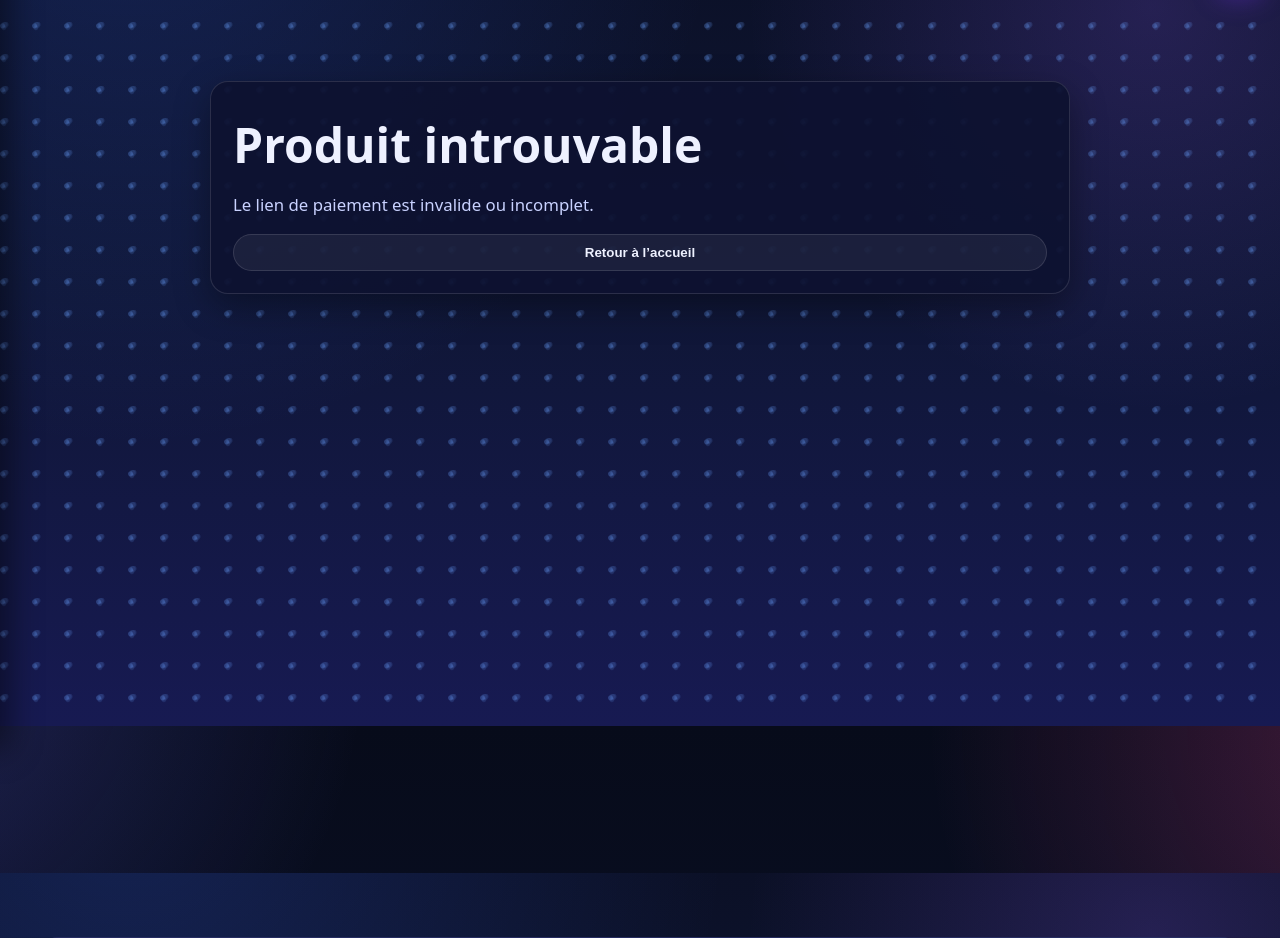
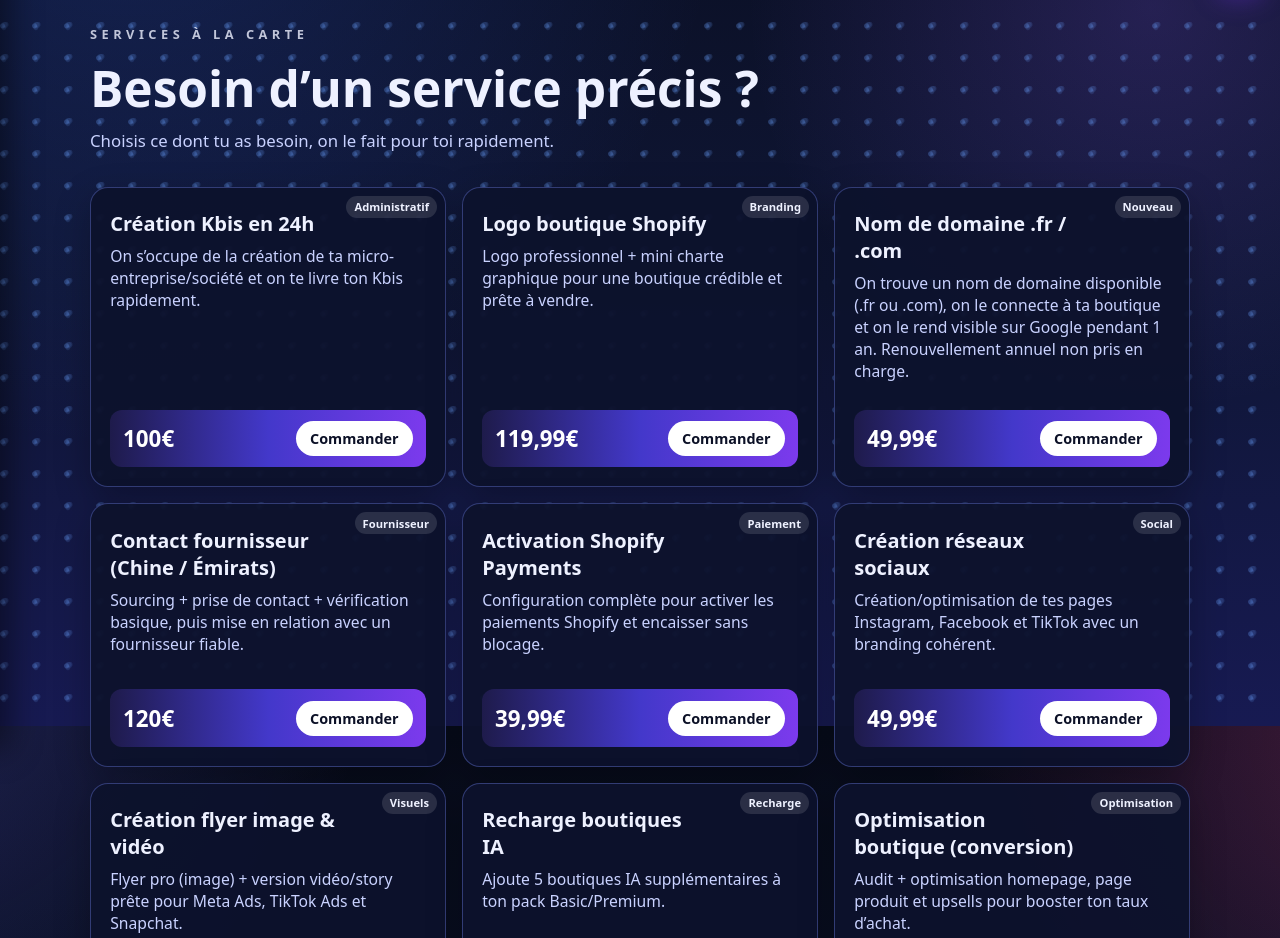
Before and after one commit to Mrfezz/copyshop-ia, a Next.js app: page /paiement in a window 1280 px wide. Shown: the part 74-1012 px from the top of the page. Built offline with nearby package versions, Linux system fonts and the light colour scheme.

Commit message:
Ajout service Nom de domaine

```diff
--- a/app/_components/FloatingCartButton.tsx
+++ b/app/_components/FloatingCartButton.tsx
@@ -29,18 +29,17 @@ const styles: Record<string, React.CSSProperties> = {
   btn: {
     position: "fixed",
     top: 16,
-    right: 16,     // ✅ à droite
-    left: "auto",  // ✅ force à ne jamais être à gauche
+    right: 16,
+    left: "auto",
     zIndex: 9999,
 
     width: 46,
     height: 46,
-    borderRadius: 12, // ✅ simple, carré arrondi (style discret)
+    borderRadius: 12,
     display: "grid",
     placeItems: "center",
     textDecoration: "none",
 
-    // ✅ couleur digital Copyshop
     background:
       "linear-gradient(135deg, #141a4a 0%, #6a2fd6 55%, #e64aa7 100%)",
     border: "1px solid rgba(255,255,255,0.25)",
--- a/app/paiement/page.tsx
+++ b/app/paiement/page.tsx
@@ -1,255 +1,164 @@
-// app/paiement/page.tsx
-"use client";
+// app/services-a-la-carte/page.tsx
+import Link from "next/link";
+import type React from "react";
 
-import React, {
-  useEffect,
-  useMemo,
-  useState,
-  type CSSProperties,
-} from "react";
-import { useRouter } from "next/navigation";
-import { PRODUCTS, type ProductKey } from "@/lib/products";
-
-type ProductLike = {
-  name: string;
-  price?: string;
-  priceLabel?: string;
-  description?: string;
-  desc?: string;
-  points?: string[];
-  bullets?: string[];
+type Service = {
+  title: string;
+  price: string;
+  desc: string;
+  tag?: string;
+  productKey:
+    | "kbis-24h"
+    | "logo-shopify"
+    | "nom-domaine"
+    | "contact-fournisseur"
+    | "shopify-paiement"
+    | "reseaux-sociaux"
+    | "flyer-image-video"
+    | "recharge-ia"
+    | "optimisation-boutique";
 };
 
-const COLORS = {
-  bgTop: "#0b1026",
-  bgMid: "#0f1635",
-  bgBottom: "#171a52",
+const SERVICES: Service[] = [
+  {
+    title: "Création Kbis en 24h",
+    price: "100€",
+    desc: "On s’occupe de la création de ta micro-entreprise/société et on te livre ton Kbis rapidement.",
+    tag: "Administratif",
+    productKey: "kbis-24h",
+  },
+  {
+    title: "Logo boutique Shopify",
+    price: "119,99€",
+    desc: "Logo professionnel + mini charte graphique pour une boutique crédible et prête à vendre.",
+    tag: "Branding",
+    productKey: "logo-shopify",
+  },
+  {
+    title: "Nom de domaine .fr / .com",
+    price: "49,99€",
+    desc: "On trouve un nom de domaine disponible (.fr ou .com), on le connecte à ta boutique et on le rend visible sur Google pendant 1 an. Renouvellement annuel non pris en charge.",
+    tag: "Nouveau",
+    productKey: "nom-domaine",
+  },
+  {
+    title: "Contact fournisseur (Chine / Émirats)",
+    price: "120€",
+    desc: "Sourcing + prise de contact + vérification basique, puis mise en relation avec un fournisseur fiable.",
+    tag: "Fournisseur",
+    productKey: "contact-fournisseur",
+  },
+  {
+    title: "Activation Shopify Payments",
+    price: "39,99€",
+    desc: "Configuration complète pour activer les paiements Shopify et encaisser sans blocage.",
+    tag: "Paiement",
+    productKey: "shopify-paiement",
+  },
+  {
+    title: "Création réseaux sociaux",
+    price: "49,99€",
+    desc: "Création/optimisation de tes pages Instagram, Facebook et TikTok avec un branding cohérent.",
+    tag: "Social",
+    productKey: "reseaux-sociaux",
+  },
+  {
+    title: "Création flyer image & vidéo",
+    price: "100€",
+    desc: "Flyer pro (image) + version vidéo/story prête pour Meta Ads, TikTok Ads et Snapchat.",
+    tag: "Visuels",
+    productKey: "flyer-image-video",
+  },
+  {
+    title: "Recharge boutiques IA",
+    price: "29,99€",
+    desc: "Ajoute 5 boutiques IA supplémentaires à ton pack Basic/Premium.",
+    tag: "Recharge",
+    productKey: "recharge-ia",
+  },
+  {
+    title: "Optimisation boutique (conversion)",
+    price: "179,99€",
+    desc: "Audit + optimisation homepage, page produit et upsells pour booster ton taux d’achat.",
+    tag: "Optimisation",
+    productKey: "optimisation-boutique",
+  },
+];
 
-  text: "#eef1ff",
-  muted: "#c9d2ff",
-
-  cardBg: "rgba(14,18,48,0.92)",
-  border: "rgba(255,255,255,0.12)",
-
-  violet: "#6a2fd6",
-  violetDeep: "#4338ca",
-  pink: "#e64aa7",
-};
-
-// ✅ Texte de secours si un produit n’a pas de description
-const DEFAULT_DESCS: Record<string, string> = {
-  // Services digitaux
-  "services-essentiel":
-    "Le pack parfait pour lancer ta boutique vite et proprement. Base solide, pro et prête à vendre.",
-  "services-pro":
-    "Passe au niveau supérieur : accompagnement + administratif + sourcing pour sécuriser ton business.",
-  "services-business":
-    "Lancement premium clé en main : optimisation complète, fournisseur géré et boutique prête à scaler.",
-
-  // Packs IA
-  "ia-basic":
-    "Accès immédiat à Copyshop IA pour générer ta boutique Shopify en quelques minutes.",
-  "ia-premium":
-    "Le meilleur équilibre pour tester plusieurs niches et accélérer tes résultats avec l’IA.",
-  "ia-ultime":
-    "Scaling illimité : génération sans limite + branding complet. Le pack ultime pour aller très loin.",
-
-  // À la carte
-  "kbis-24h":
-    "On crée ta micro-entreprise/société et tu reçois ton Kbis rapidement. Zéro stress administratif.",
-  "logo-shopify":
-    "Un logo pro + mini charte graphique pour rendre ta boutique crédible dès le premier regard.",
-  "nom-domaine":
-    "On trouve un nom disponible (.fr ou .com), on achète et on le connecte à ta boutique Shopify, avec mise en ligne sur Google. Validité 1 an (renouvellement à ta charge).",
-  "contact-fournisseur":
-    "On te trouve un fournisseur fiable, on vérifie, puis on te met en relation pour que tu puisses vendre sereinement.",
-  "shopify-paiement":
-    "Activation complète des paiements Shopify pour encaisser sans blocage et vendre direct.",
-  "reseaux-sociaux":
-    "On te prépare des réseaux propres et cohérents (Insta, FB, TikTok) prêts à convertir.",
-  "flyer-image-video":
-    "Flyer pro + version vidéo/story pour Meta, TikTok et Snap. Prêt pour lancer ta pub.",
-  "recharge-ia":
-    "Ajoute 5 boutiques IA supplémentaires à ton pack pour tester encore plus de produits.",
-  "optimisation-boutique":
-    "Audit + optimisation (homepage, produit, upsell) pour booster ton taux d’achat et tes conversions.",
-};
-
-export default function PaiementPage() {
-  const router = useRouter();
-
-  // ✅ on lit ?product= côté client uniquement
-  const [keyParam, setKeyParam] = useState<ProductKey | null>(null);
-  const [ready, setReady] = useState(false);
-  const [loading, setLoading] = useState(false);
-  const [error, setError] = useState<string | null>(null);
-
-  useEffect(() => {
-    if (typeof window === "undefined") return;
-
-    const sp = new URLSearchParams(window.location.search);
-    const rawKey = sp.get("product") as ProductKey | null;
-
-    if (rawKey && rawKey in PRODUCTS) {
-      setKeyParam(rawKey);
-    } else {
-      setKeyParam(null);
-    }
-
-    setReady(true);
-  }, []);
-
-  const product = useMemo<ProductLike | null>(() => {
-    if (!keyParam) return null;
-    return PRODUCTS[keyParam] as unknown as ProductLike;
-  }, [keyParam]);
-
-  const priceLabel = product?.priceLabel ?? product?.price ?? "—";
-
-  const rawDescription = product?.description ?? product?.desc ?? "";
-  const description =
-    rawDescription.trim() ||
-    (keyParam ? DEFAULT_DESCS[keyParam] : "") ||
-    "Accès immédiat après paiement. Support Copyshop inclus.";
-
-  const points: string[] | null = product?.points ?? product?.bullets ?? null;
-
-  const handlePay = async () => {
-    if (!product || !keyParam) return;
-
-    setLoading(true);
-    setError(null);
-
-    try {
-      const res = await fetch("/api/checkout", {
-        method: "POST",
-        headers: { "Content-Type": "application/json" },
-        // ✅ le backend attend productKey
-        body: JSON.stringify({ productKey: keyParam }),
-      });
-
-      const data = await res.json();
-
-      if (!res.ok || !data?.url) {
-        throw new Error(
-          data?.error || "Impossible de créer la session de paiement."
-        );
-      }
-
-      window.location.href = data.url;
-    } catch (e: any) {
-      setError(e?.message || "Erreur lors du paiement.");
-      setLoading(false);
-    }
-  };
-
-  // ✅ 1) Pendant le premier rendu (SSR + avant useEffect)
-  if (!ready) {
-    return (
-      <main style={styles.page}>
-        <div style={styles.bgGradient} />
-        <div style={styles.bgDots} />
-
-        <section style={styles.container}>
-          <div style={styles.card}>
-            <h1 style={styles.title}>Préparation du paiement…</h1>
-            <p style={styles.sub}>
-              Merci de patienter, on charge ton produit Copyshop IA.
-            </p>
-          </div>
-        </section>
-      </main>
-    );
-  }
-
-  // ✅ 2) Après lecture des params : produit introuvable
-  if (!product) {
-    return (
-      <main style={styles.page}>
-        <div style={styles.bgGradient} />
-        <div style={styles.bgDots} />
-
-        <section style={styles.container}>
-          <div style={styles.card}>
-            <h1 style={styles.title}>Produit introuvable</h1>
-            <p style={styles.sub}>
-              Le lien de paiement est invalide ou incomplet.
-            </p>
-
-            <button onClick={() => router.push("/")} style={styles.btnAlt}>
-              Retour à l’accueil
-            </button>
-          </div>
-        </section>
-      </main>
-    );
-  }
-
-  // ✅ 3) Produit OK
+export default function ServicesALaCartePage() {
   return (
     <main style={styles.page}>
       <div style={styles.bgGradient} />
       <div style={styles.bgDots} />
 
-      <section style={styles.container}>
-        <header style={styles.header}>
-          <p style={styles.kicker}>PAIEMENT SÉCURISÉ</p>
-          <h1 style={styles.title}>Finaliser ta commande</h1>
-          <p style={styles.sub}>
-            Tu es à un clic de débloquer ton accès Copyshop IA.
+      <section style={styles.hero}>
+        <p style={styles.kicker}>SERVICES À LA CARTE</p>
+        <h1 style={styles.heroTitle}>Besoin d’un service précis ?</h1>
+        <p style={styles.heroDesc}>
+          Choisis ce dont tu as besoin, on le fait pour toi rapidement.
+        </p>
+      </section>
+
+      {/* ✅ AJOUT className="gridCards" pour le responsive */}
+      <section className="gridCards" style={styles.grid}>
+        {SERVICES.map((s) => (
+          <article key={s.title} style={styles.card}>
+            {s.tag && <div style={styles.tag}>{s.tag}</div>}
+
+            <h2 style={styles.cardTitle}>{s.title}</h2>
+            <p style={styles.cardDesc}>{s.desc}</p>
+
+            <div style={styles.priceRow}>
+              <div style={styles.price}>{s.price}</div>
+
+              {/* ✅ REDIRECTION PAIEMENT STRIPE */}
+              <Link
+                href={`/paiement?product=${s.productKey}`}
+                style={styles.btn}
+              >
+                Commander
+              </Link>
+            </div>
+          </article>
+        ))}
+      </section>
+
+      <section style={styles.bottom}>
+        <div>
+          <h3 style={{ margin: 0, fontSize: "1.25rem", fontWeight: 900 }}>
+            Tu veux plutôt un pack complet ?
+          </h3>
+          <p style={{ marginTop: 6, color: "#c9d2ff" }}>
+            Regarde les Services digitaux personnalisés.
           </p>
-        </header>
+        </div>
+        <Link href="/services-digitaux" style={styles.btnGhost}>
+          Voir les packs
+        </Link>
+      </section>
 
-        <article style={styles.card}>
-          <div style={styles.badge}>Paiement unique</div>
+      <div style={{ textAlign: "center", marginTop: 18 }}>
+        <Link href="/" style={styles.linkBack}>
+          ← Retour accueil
+        </Link>
+      </div>
 
-          <h2 style={styles.cardTitle}>{product.name}</h2>
-
-          <p style={styles.desc}>{description}</p>
-
-          {points?.length ? (
-            <ul style={styles.list}>
-              {points.map((p) => (
-                <li key={p} style={styles.listItem}>
-                  <span style={styles.check}>✓</span>
-                  <span>{p}</span>
-                </li>
-              ))}
-            </ul>
-          ) : null}
-
-          <div style={styles.priceRow}>
-            <div>
-              <div style={styles.price}>{priceLabel}</div>
-              <div style={styles.priceNote}>Paiement unique</div>
-            </div>
-
-            <button
-              onClick={handlePay}
-              disabled={loading}
-              style={{
-                ...styles.btnPay,
-                opacity: loading ? 0.7 : 1,
-                cursor: loading ? "not-allowed" : "pointer",
-              }}
-            >
-              {loading ? "Redirection vers Stripe..." : "Payer maintenant"}
-            </button>
-          </div>
-
-          {error && <div style={styles.errorBox}>⚠️ {error}</div>}
-        </article>
-      </section>
+      {/* responsive */}
+      <style>{`
+        @media (max-width: 1024px) {
+          .gridCards { grid-template-columns: 1fr !important; }
+        }
+      `}</style>
     </main>
   );
 }
 
-const styles: Record<string, CSSProperties> = {
+const styles: Record<string, React.CSSProperties> = {
   page: {
     position: "relative",
     minHeight: "100vh",
     padding: "2.5rem 1.25rem 3rem",
-    color: COLORS.text,
+    color: "#eef1ff",
     overflow: "hidden",
   },
 
@@ -259,7 +168,7 @@ const styles: Record<string, CSSProperties> = {
     background:
       "radial-gradient(1200px circle at 10% -10%, #3a6bff33, transparent 50%)," +
       "radial-gradient(900px circle at 90% 10%, #8b5cf633, transparent 45%)," +
-      `linear-gradient(180deg, ${COLORS.bgTop} 0%, ${COLORS.bgMid} 45%, ${COLORS.bgBottom} 100%)`,
+      "linear-gradient(180deg, #0b1026 0%, #0f1635 45%, #171a52 100%)",
     zIndex: -2,
   },
 
@@ -277,156 +186,124 @@ const styles: Record<string, CSSProperties> = {
     pointerEvents: "none",
   },
 
-  container: {
-    maxWidth: 860,
-    margin: "0 auto",
-    padding: "56px 10px 28px",
-    position: "relative",
-    zIndex: 1,
-  },
-
-  header: {
-    textAlign: "center",
-    marginBottom: 22,
-  },
-
+  hero: { maxWidth: 1100, margin: "0 auto 2.2rem" },
   kicker: {
+    letterSpacing: "0.35em",
     fontSize: "0.8rem",
-    color: COLORS.muted,
     fontWeight: 800,
-    letterSpacing: "0.25em",
-    textTransform: "uppercase",
+    opacity: 0.8,
     margin: 0,
   },
+  heroTitle: {
+    fontSize: "clamp(2.1rem, 4vw, 3.1rem)",
+    fontWeight: 900,
+    margin: "0.7rem 0 0.4rem",
+  },
+  heroDesc: { color: "#c9d2ff", margin: 0, fontSize: "1.05rem" },
 
-  title: {
-    fontSize: "clamp(2.1rem, 4vw, 3.0rem)",
-    fontWeight: 900,
-    margin: "8px 0 6px",
-  },
-
-  sub: {
-    fontSize: "1.05rem",
-    color: COLORS.muted,
-    margin: 0,
+  grid: {
+    maxWidth: 1100,
+    margin: "0 auto",
+    display: "grid",
+    gridTemplateColumns: "repeat(3, minmax(0,1fr))",
+    gap: "1rem",
   },
 
   card: {
-    position: "relative",
-    background: COLORS.cardBg,
-    border: `1px solid ${COLORS.border}`,
+    background: "rgba(13,18,45,0.95)",
     borderRadius: 18,
-    padding: "22px",
-    boxShadow: "0 12px 35px rgba(0,0,0,0.35)",
+    padding: "1.4rem 1.2rem 1.2rem",
+    border: "1px solid rgba(120,140,255,0.35)",
+    boxShadow: "0 12px 35px rgba(0,0,0,0.25)",
     display: "flex",
     flexDirection: "column",
-    gap: 10,
+    minHeight: 220,
+    position: "relative",
   },
 
-  badge: {
+  tag: {
     position: "absolute",
-    top: 14,
-    right: 14,
-    background: `linear-gradient(90deg, ${COLORS.violetDeep}, ${COLORS.violet}, ${COLORS.pink})`,
-    color: "#fff",
+    top: 8,
+    right: 8,
+    padding: "0.22rem 0.5rem",
+    borderRadius: 999,
     fontWeight: 900,
-    padding: "6px 10px",
-    borderRadius: 999,
-    fontSize: "0.8rem",
+    fontSize: "0.7rem",
+    background: "rgba(255,255,255,0.12)",
+    maxWidth: "45%",
+    whiteSpace: "nowrap",
+    overflow: "hidden",
+    textOverflow: "ellipsis",
   },
 
   cardTitle: {
-    fontSize: "1.7rem",
+    fontSize: "1.25rem",
     fontWeight: 900,
-    margin: "6px 0 0",
+    margin: 0,
+    paddingRight: "90px",
   },
 
-  desc: {
-    color: COLORS.muted,
-    margin: "4px 0 8px",
-    lineHeight: 1.5,
-  },
-
-  list: {
-    listStyle: "none",
-    padding: 0,
-    margin: 0,
-    display: "grid",
-    gap: 8,
-  },
-
-  listItem: {
-    display: "flex",
-    gap: 10,
-    alignItems: "flex-start",
-  },
-
-  check: {
-    width: 22,
-    height: 22,
-    borderRadius: 6,
-    background: "rgba(255,255,255,0.08)",
-    display: "grid",
-    placeItems: "center",
-    fontWeight: 900,
-    color: "#fff",
-    flex: "0 0 auto",
-    marginTop: 2,
+  cardDesc: {
+    marginTop: 8,
+    color: "#c9d2ff",
+    fontSize: "0.98rem",
+    flex: 1,
   },
 
   priceRow: {
-    marginTop: 10,
-    padding: "12px 14px",
+    marginTop: 12,
+    background: "linear-gradient(90deg,#1e1b4b,#4338ca,#7c3aed)",
+    padding: "0.7rem 0.8rem",
     borderRadius: 12,
-    background: `linear-gradient(90deg, #0b0f2a 0%, ${COLORS.violet} 70%, ${COLORS.pink} 100%)`,
     display: "flex",
     alignItems: "center",
     justifyContent: "space-between",
-    flexWrap: "wrap",
-    gap: 10,
+    gap: "0.6rem",
   },
+  price: { fontSize: "1.4rem", fontWeight: 900, color: "white" },
 
-  price: {
-    fontSize: "2rem",
+  btn: {
+    padding: "0.5rem 0.9rem",
+    borderRadius: 999,
+    background: "white",
+    color: "#0b1026",
     fontWeight: 900,
-    color: "#fff",
-  },
-
-  priceNote: {
-    fontSize: "0.95rem",
-    fontWeight: 700,
-    color: "#fff",
-    opacity: 0.9,
-  },
-
-  btnPay: {
-    padding: "10px 16px",
-    borderRadius: 999,
-    fontWeight: 900,
-    border: "none",
-    color: "#fff",
-    background: `linear-gradient(90deg, ${COLORS.violetDeep}, ${COLORS.violet}, ${COLORS.pink})`,
-    boxShadow: "0 8px 18px rgba(106,47,214,0.35)",
+    textDecoration: "none",
+    fontSize: "0.9rem",
     whiteSpace: "nowrap",
   },
 
-  btnAlt: {
-    marginTop: 8,
-    padding: "10px 14px",
-    borderRadius: 999,
-    fontWeight: 900,
-    border: `1px solid ${COLORS.border}`,
-    color: COLORS.text,
-    background: "rgba(255,255,255,0.06)",
-    cursor: "pointer",
+  bottom: {
+    maxWidth: 1100,
+    margin: "1.6rem auto 0",
+    borderRadius: 18,
+    padding: "1.2rem",
+    background:
+      "linear-gradient(180deg, rgba(18,25,68,0.95), rgba(10,15,38,0.95))",
+    border: "1px solid rgba(120,140,255,0.35)",
+    display: "flex",
+    alignItems: "center",
+    justifyContent: "space-between",
+    gap: "1rem",
   },
 
-  errorBox: {
-    marginTop: 8,
-    background: "rgba(239,68,68,0.12)",
-    border: "1px solid rgba(239,68,68,0.35)",
-    padding: "10px 12px",
-    borderRadius: 10,
+  btnGhost: {
+    padding: "0.75rem 1.1rem",
+    borderRadius: 999,
+    border: "1px solid rgba(120,140,255,0.55)",
+    color: "#eef1ff",
+    background: "rgba(10,15,38,0.35)",
+    fontWeight: 800,
+    textDecoration: "none",
+    display: "inline-flex",
+    alignItems: "center",
+    justifyContent: "center",
+    whiteSpace: "nowrap",
+  },
+
+  linkBack: {
+    color: "#c9d2ff",
+    textDecoration: "none",
     fontWeight: 700,
   },
 };
```
